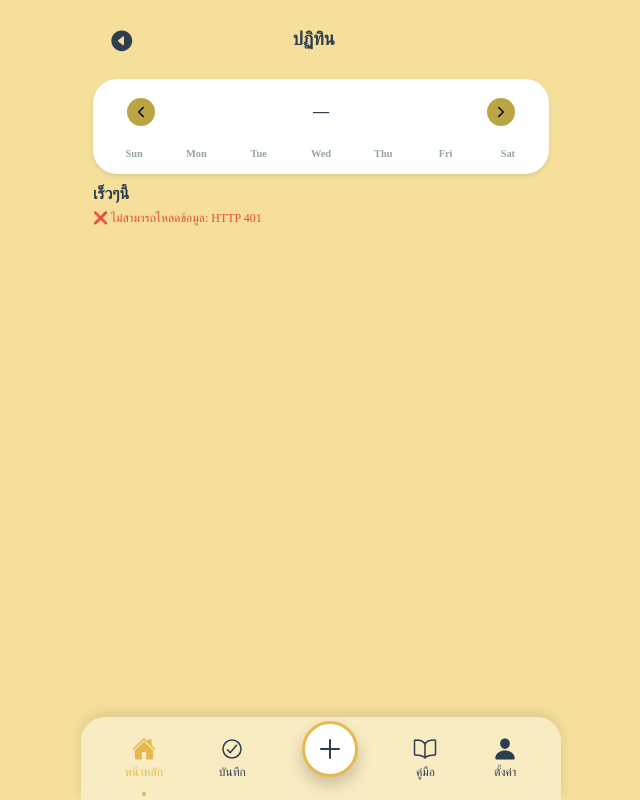
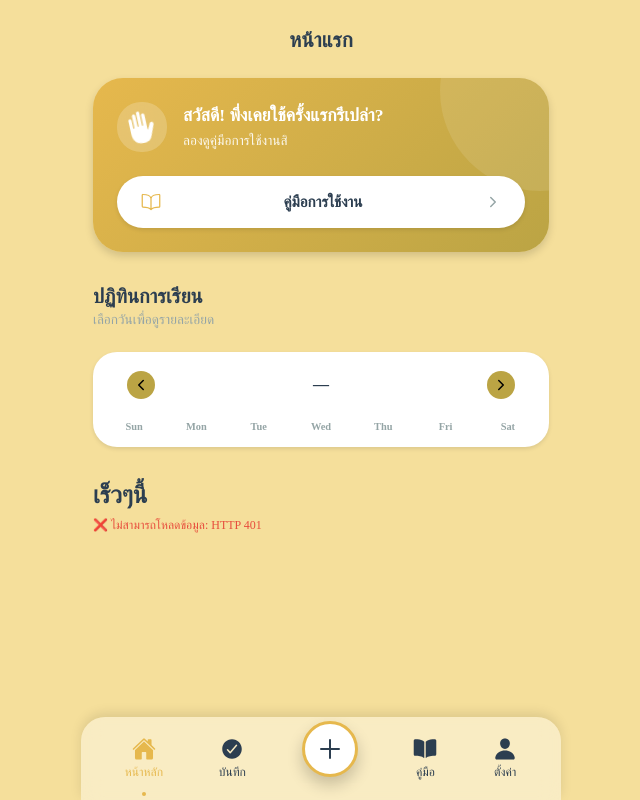
Before and after one commit to 55mL/study-planner, a Flask app: page /home in a window 1280 px wide. Shown: the whole page, without its empty margins (319-959 px from the left). Run offline with Flask 3, Linux system fonts and the light colour scheme; the visitor is signed in with stand-in values (Sample User, id 1); parts of the project's set-up code (start-up, migrations or seed data) failed here and were passed over; some web fonts are replaced.

Commit message:
UI update

```diff
--- a/app/static/css/components.css
+++ b/app/static/css/components.css
@@ -61,12 +61,12 @@ h1, h2, h3, h4, h5, h6 {
     font-size: 2rem;
     color: var(--color-dark);
     margin: 0;
+    align-content: center;
 }
 
 .section-title {
-    font-size: 1.5rem;
     color: var(--color-dark);
-    margin-bottom: var(--spacing-xs);
+    font-size: 2rem; margin-bottom: 8px;
 }
 
 .section-subtitle {
@@ -182,7 +182,198 @@ h1, h2, h3, h4, h5, h6 {
  * หน้าที่ 1 : Home Page
  * ----------------------------------
  */
+body[data-page="schedule"] .welcome-banner {
+  background: linear-gradient(135deg, var(--color-accent) 0%, var(--bg-secondary) 100%);
+  /* background: linear-gradient(135deg, #E3F2FD 0%, #F3E5F5 100%); */
+  border-radius: var(--radius-box);
+  padding: var(--spacing-md);
+  margin-bottom: var(--spacing-lg);
+  box-shadow: var(--shadow-md);
+  overflow: hidden;
+  position: relative;
+}
 
+body[data-page="schedule"] .welcome-banner::before {
+  content: '';
+  position: absolute;
+  top: -50%;
+  right: -20%;
+  width: 200px;
+  height: 200px;
+  background: rgba(255, 255, 255, 0.1);
+  border-radius: 50%;
+  pointer-events: none;
+}
+
+.welcome-content {
+  display: flex;
+  align-items: center;
+  gap: var(--spacing-sm);
+  margin-bottom: var(--spacing-md);
+}
+
+.welcome-icon {
+  width: 50px;
+  height: 50px;
+  background: rgba(255, 255, 255, 0.2);
+  border-radius: var(--radius-lg);
+  display: flex;
+  align-items: center;
+  justify-content: center;
+  flex-shrink: 0;
+  backdrop-filter: blur(10px);
+}
+
+.welcome-icon ion-icon {
+  font-size: 2rem;
+  color: var(--color-white);
+  animation: wave 1s ease-in-out infinite;
+}
+
+@keyframes wave {
+  0%, 100% { transform: rotate(0deg); }
+  25% { transform: rotate(20deg); }
+  75% { transform: rotate(-20deg); }
+}
+
+.welcome-text-content h3 {
+  font-size: 1.1rem;
+  font-weight: 700;
+  color: var(--color-white);
+  margin-bottom: 4px;
+  line-height: 1.3;
+}
+
+.welcome-text-content p {
+  font-size: 0.85rem;
+  color: rgba(255, 255, 255, 0.9);
+  margin: 0;
+  line-height: 1.4;
+}
+
+.guide-link-btn {
+  display: flex;
+  align-items: center;
+  justify-content: space-between;
+  gap: var(--spacing-sm);
+  padding: var(--spacing-sm) var(--spacing-md);
+  background: var(--color-white);
+  border-radius: var(--radius-button);
+  text-decoration: none;
+  color: var(--color-dark);
+  font-weight: 600;
+  font-size: 0.95rem;
+  transition: all 0.3s ease;
+  box-shadow: var(--shadow-sm);
+}
+
+.guide-link-btn:hover {
+  transform: translateX(4px);
+  box-shadow: var(--shadow-md);
+}
+
+.guide-link-btn ion-icon:first-child {
+  font-size: 1.25rem;
+  color: var(--color-accent);
+}
+
+.guide-link-btn ion-icon:last-child {
+  font-size: 1rem;
+  color: var(--color-gray);
+}
+
+/* ===== Calendar Title Section ===== */
+.calendar-title-section {
+  margin-bottom: var(--spacing-md);
+}
+
+.calendar-title-section .section-title {
+  font-size: 1.25rem;
+  margin-bottom: 4px;
+  color: var(--color-dark);
+}
+
+.calendar-title-section .section-subtitle {
+  margin: 0;
+  font-size: 0.85rem;
+  color: var(--color-gray);
+}
+
+/* ===== Responsive Adjustments ===== */
+@media (max-width: 400px) {
+  body[data-page="schedule"] .welcome-banner {
+    padding: var(--spacing-sm);
+  }
+
+  .welcome-content {
+    gap: var(--spacing-xs);
+  }
+
+  .welcome-icon {
+    width: 45px;
+    height: 45px;
+  }
+
+  .welcome-icon ion-icon {
+    font-size: 1.75rem;
+  }
+
+  .welcome-text-content h3 {
+    font-size: 1rem;
+  }
+
+  .welcome-text-content p {
+    font-size: 0.8rem;
+  }
+
+  .guide-link-btn {
+    padding: 10px var(--spacing-sm);
+    font-size: 0.9rem;
+  }
+}
+
+@media (max-height: 750px) {
+  body[data-page="schedule"] .welcome-banner {
+    margin-bottom: var(--spacing-md);
+    padding: var(--spacing-sm);
+  }
+
+  .welcome-text-content h3 {
+    font-size: 1rem;
+  }
+
+  .welcome-text-content p {
+    font-size: 0.8rem;
+  }
+}
+
+@media (max-height: 650px) {
+  body[data-page="schedule"] .welcome-banner {
+    margin-bottom: 10px;
+  }
+}
+
+/* ===== FIX SCROLL ISSUE ===== */
+body[data-page="schedule"] {
+  overflow-y: auto !important;
+  height: auto !important;
+}
+
+body[data-page="schedule"] .app-container {
+  overflow: visible !important;
+  height: auto !important;
+}
+
+body[data-page="schedule"] .main-content {
+  overflow: visible !important;
+  padding-bottom: 100px;
+}
+
+.events-list,
+#eventsContainer {
+  overflow: visible !important;
+  flex: 0 1 auto !important;
+}
 .user-avatar {
     width: 60px;
     height: 60px;
@@ -517,8 +708,12 @@ body[data-page="schedule"] .page-header {
 }
 
 body[data-page="schedule"] .top-header .page-title {
-  transform: translateX(-20px);
-  font-size: 1.15rem;
+    justify-self: center;
+    text-align: center;
+    width: 100%;
+    margin-left: 0;
+    transform: none;
+    font-size: 1.3rem;
 }
 
 /* ===== Calendar Container ===== */
@@ -666,10 +859,11 @@ body[data-page="schedule"] .top-header .page-title {
   flex-direction: column;
   overflow: hidden;
   min-height: 0;
+  margin-top: 24px;
 }
 
 .events-list .section-title {
-  font-size: 1rem;
+  font-size: 1.5rem;
   font-weight: 700;
   color: var(--color-dark);
   margin-bottom: 8px;
--- a/app/templates/profile.html
+++ b/app/templates/profile.html
@@ -420,7 +420,7 @@
                 <span>หน้าหลัก</span>
             </a>
             <a href="home.html" class="nav-item" data-page="home">
-                <ion-icon name="checkmark-circle-outline"></ion-icon>
+                <ion-icon name="checkmark-circle"></ion-icon>
                 <span>บันทึก</span>
             </a>
             <a href="add.html" class="nav-item nav-item-center" data-page="add">
@@ -429,8 +429,8 @@
                 </div>
             </a>
             <a href="stat.html" class="nav-item" data-page="stat">
-                <ion-icon name="stats-chart"></ion-icon>
-                <span>สถิติ</span>
+                <ion-icon name="book"></ion-icon>
+                <span>คู่มือ</span>
             </a>
             <a href="profile.html" class="nav-item active" data-page="profile">
                 <ion-icon name="person"></ion-icon>
--- a/app/templates/schedule.html
+++ b/app/templates/schedule.html
@@ -1,3 +1,4 @@
+
 <!DOCTYPE html>
 <html lang="th">
 <head>
@@ -16,12 +17,34 @@
         <main class="main-content">
             <header class="page-header">
                 <div class="top-header">
-                    <a href="{{ url_for('web_main.feedback') }}" class="back-item" data-page="home">
-                        <ion-icon name="caret-back-circle"></ion-icon>
-                    </a>
-                    <h1 class="page-title">ปฏิทิน</h1>
+                    <h1 class="page-title" style="text-align: center; width: 100%; margin-left: 0;">หน้าแรก</h1>
                 </div>
             </header>
+
+            <!-- Welcome Banner for New Users -->
+            <section class="welcome-banner">
+                <div class="welcome-content">
+                    <div class="welcome-icon">
+                        <ion-icon name="hand-left"></ion-icon>
+                    </div>
+                    <div class="welcome-text-content">
+                        <h3>สวัสดี! พึ่งเคยใช้ครั้งแรกรึเปล่า?</h3>
+                        <p>ลองดูคู่มือการใช้งานสิ</p>
+
+                    </div>
+                </div>
+                <a href="{{ url_for('web_main.stat') }}" class="guide-link-btn">
+                    <ion-icon name="book-outline"></ion-icon>
+                    <span>คู่มือการใช้งาน</span>
+                    <ion-icon name="chevron-forward"></ion-icon>
+                </a>
+            </section>
+
+            <!-- Calendar Title Section -->
+            <div class="calendar-title-section">
+                <h2 class="section-title">ปฏิทินการเรียน</h2>
+                <p class="section-subtitle">เลือกวันเพื่อดูรายละเอียด</p>
+            </div>
 
             <div class="calendar-container">
                 <div class="calendar-header">
@@ -61,7 +84,7 @@
                 <span>หน้าหลัก</span>
             </a>
             <a href="{{ url_for('web_main.feedback') }}" class="nav-item" data-page="home">
-                <ion-icon name="checkmark-circle-outline"></ion-icon>
+                <ion-icon name="checkmark-circle"></ion-icon>
                 <span>บันทึก</span>
             </a>
             <a href="{{ url_for('web_main.add') }}" class="nav-item nav-item-center" data-page="add">
@@ -70,7 +93,7 @@
                 </div>
             </a>
             <a href="{{ url_for('web_main.stat') }}" class="nav-item" data-page="stat">
-                <ion-icon name="book-outline"></ion-icon>
+                <ion-icon name="book"></ion-icon>
                 <span>คู่มือ</span>
             </a>
             <a href="{{ url_for('web_main.profile') }}" class="nav-item" data-page="profile">
```
Also changed, not shown: other parts of app/static/css/components.css (+24 -153 lines), app/templates/add.html (+25 -7 lines), app/templates/home.html (+47 -33 lines).
